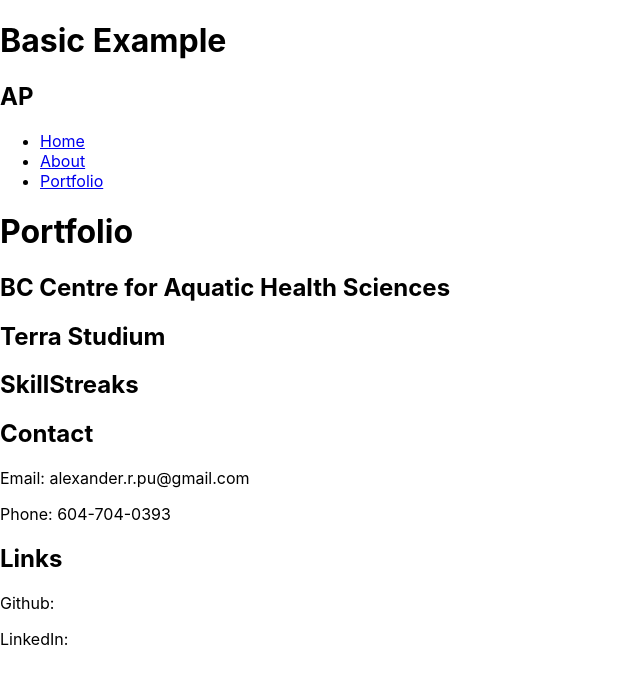
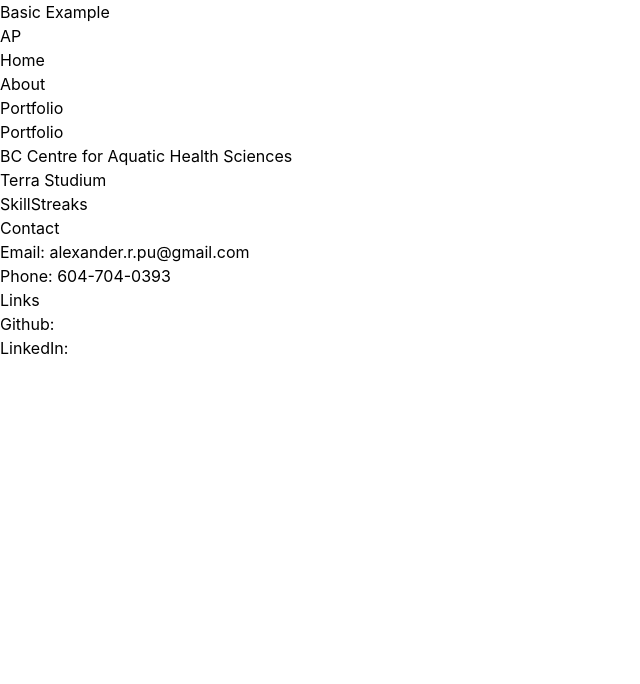
Before and after one commit to alexrpu/site, a React (Create React App) app: page /#/portfolio in a window 1280 px wide. Shown: the top 684 px of the page, without its empty margins (0-640 px from the left). Built offline with nearby package versions, Linux system fonts and the light colour scheme.

Commit message:
added tailwind css

```diff
--- a/package.json
+++ b/package.json
@@ -40,6 +40,7 @@
     ]
   },
   "devDependencies": {
-    "gh-pages": "^5.0.0"
+    "gh-pages": "^5.0.0",
+    "tailwindcss": "^3.3.2"
   }
 }
--- a/src/index.css
+++ b/src/index.css
@@ -1,3 +1,7 @@
+@tailwind base;
+@tailwind components;
+@tailwind utilities;
+
 body {
   margin: 0;
   font-family: -apple-system, BlinkMacSystemFont, 'Segoe UI', 'Roboto', 'Oxygen',
--- /dev/null
+++ b/tailwind.config.js
@@ -0,0 +1,10 @@
+/** @type {import('tailwindcss').Config} */
+module.exports = {
+  content: [
+    "./src/**/*.{js,jsx,ts,tsx}",
+  ],
+  theme: {
+    extend: {},
+  },
+  plugins: [],
+}
```
Also changed, not shown: 1 other file (tests, documents, lock files or other folders).
